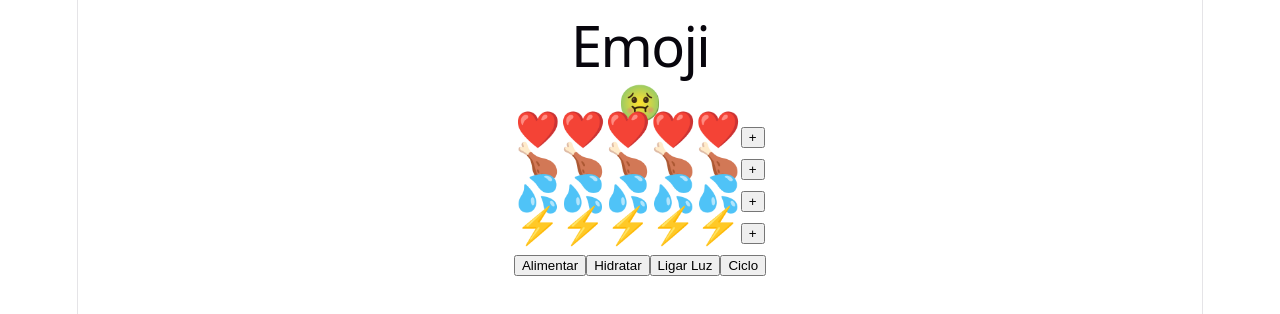
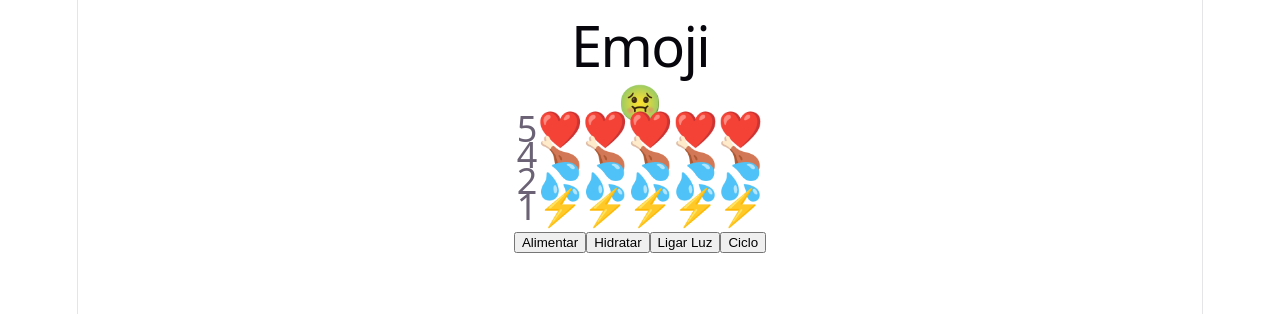
Before and after one commit to ufjf-dcc207/ufjf-dcc207-2026-3-a-atv06-nsalgado2000, a React (Vite) app: page / in a window 1280 px wide. Shown: the top 314 px of the page. Built offline with nearby package versions, Linux system fonts and the light colour scheme.

Commit message:
altera atributo

```diff
--- a/src/Atributo.tsx
+++ b/src/Atributo.tsx
@@ -3,32 +3,17 @@ import { useState } from "react";
 
 type AtributoProps = {
   icone: string;
+  valor: number;
 };
 
-type ValoresPossiveis = 1 | 2 | 3 | 4 | 5;
-
-export default function Atributo({ icone }: AtributoProps) {
-  const [valor, setValor] = useState(0);
-
-  function onValueUp() {
-    if (valor === 5) {
-      setValor(0);
-    } else {
-      setValor(valor + 1);
-    }
-  }
+export default function Atributo({ icone, valor }: AtributoProps) {
+  //const [valor, setValor] = useState(0);
 
   return (
     <div className="atributo">
-      <span className="ativo">{icone.repeat(valor)}</span>
+      {valor}
+      {icone.repeat(valor)}
       <span className="inativo">{icone.repeat(5 - valor)}</span>
-      <button onClick={onValueUp}>+</button>
     </div>
   );
 }
-
-function updateValor(prevValor: ValoresPossiveis) {
-  if (prevValor === 5) {
-    return 0;
-  } else return prevValor + 1;
-}
--- a/src/Emoji.tsx
+++ b/src/Emoji.tsx
@@ -10,8 +10,17 @@ const EMOJI_MAP = new Map<EMOJI_KEYS, string>([
 
 export default function Emoji() {
   const [status, setStatus] = useState<EMOJI_KEYS>("sick");
-  function alimentarClick() {}
-  function hidratarClick() {}
+  const [vida, setVida] = useState<number>(5);
+  const [comida, setComida] = useState<number>(4);
+  const [energia, setEnergia] = useState<number>(1);
+  const [agua, setAgua] = useState<number>(2);
+
+  function alimentarClick() {
+    setComida(comida + 1);
+  }
+  function hidratarClick() {
+    setAgua(agua + 1);
+  }
   function alternarLuzClick() {}
 
   function cicloClick() {}
@@ -21,10 +30,10 @@ export default function Emoji() {
       <div className="emoji">
         <div className="face">{EMOJI_MAP.get(status) || "👻"}</div>
         <div className="atributos">
-          <Atributo icone="❤️" />
-          <Atributo icone="🍗" />
-          <Atributo icone="💦" />
-          <Atributo icone="⚡" />
+          <Atributo icone="❤️" valor={vida} />
+          <Atributo icone="🍗" valor={comida} />
+          <Atributo icone="💦" valor={agua} />
+          <Atributo icone="⚡" valor={energia} />
         </div>
 
         <div className="acoes">
```
